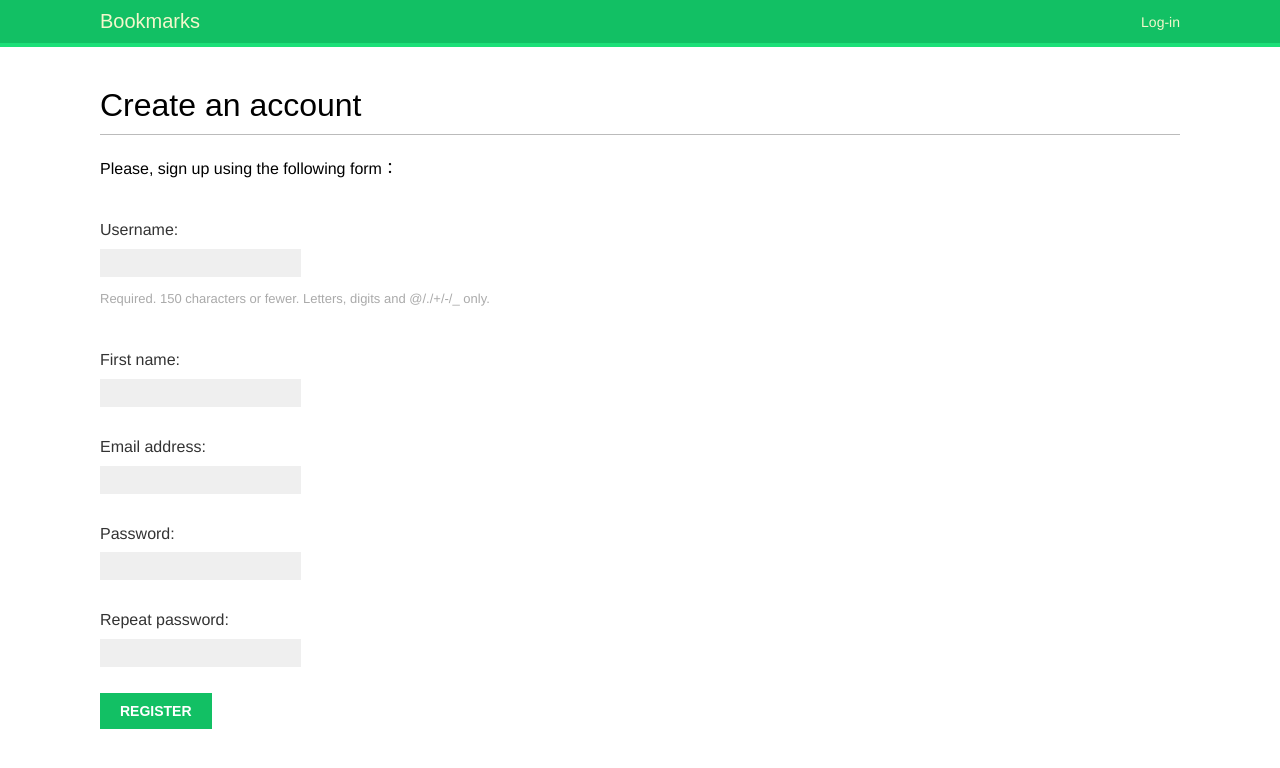
After one commit to yutzuochen/socialMedia, a Django app: page /account/register/ in a window 1280 px wide. The commit adds this page. Shown: the top 768 px of the page. Run offline with Django 3.2, Linux system fonts and the light colour scheme; some web fonts are replaced.

Commit message:
make user able to create an account

```diff
--- a/account/forms.py
+++ b/account/forms.py
@@ -1,6 +1,22 @@
 from django import forms
+from django.contrib.auth.models import User
 
 class LoginForm(forms.Form):
 	username = forms.CharField()
 	password = forms.CharField(widget=forms.PasswordInput)
 	#password = forms.CharField()
+
+class UserRegistrationForm(forms.ModelForm):
+	password = forms.CharField(label='Password',
+															widget=forms.PasswordInput)
+	password2 = forms.CharField(label='Repeat password',
+															widget=forms.PasswordInput)
+	class Meta:
+		model = User
+		fields = ('username', 'first_name', 'email')
+
+	def clean_password2(self):
+		cd = self.cleaned_data
+		if cd['password'] != cd['password2']:
+			raise forms.ValidationError('Passwords don\'t match.')
+		return cd['password2']
--- /dev/null
+++ b/account/templates/account/register.html
@@ -0,0 +1,15 @@
+{% extends 'base.html' %}
+
+{% block title %}
+Create an account
+{% endblock %}
+
+{% block content %}
+<h1>Create an account</h1>
+    <p>Please, sign up using the following form：</p>
+		<form action="." method="post" novalidate>
+		{{ user_form.as_p }}
+		{% csrf_token %}
+		<p><input type="submit" value="Register"></p>
+		</form>
+{% endblock %}
--- a/account/templates/base.html
+++ b/account/templates/base.html
@@ -1,4 +1,5 @@
 {% load staticfiles %}
+
 <!DOCTYPE html>
 <html>
 <head>
@@ -26,7 +27,7 @@
 		Hello {{ request.user.first_name }},
 		<a href="{% url "logout" %}">Logout</a>
 		{% else %}
-		<a href="{% url "login" %}">Log-indeer</a>
+		<a href="{% url "login" %}">Log-in</a>
 		{% endif %}
 		</span>
 
--- a/account/urls.py
+++ b/account/urls.py
@@ -1,9 +1,9 @@
-from django.urls import path
+from django.urls import path, include
 from django.contrib.auth import views as auth_views
 from . import views
 
 urlpatterns = [
-    #path('login/', views.user_login, name='login'),
+		#path('login/', views.user_login, name='login'),
 		path('login/',auth_views.LoginView.as_view(),name='login'),
 		path('logout/',auth_views.LogoutView.as_view(),name='logout'),
 		path('', views.dashboard, name='dashboard'),
@@ -18,4 +18,7 @@ urlpatterns = [
 		path('reset/<uidb64>/<token>/', auth_views.PasswordResetConfirmView.as_view(), name='password_reset_confirm'),
 		path('reset/done/', auth_views.PasswordResetCompleteView.as_view(), name='password_reset_complete'),
 
+		path('', include('django.contrib.auth.urls')),
+
+		path('register/', views.register, name='register'),
 ]
--- a/account/views.py
+++ b/account/views.py
@@ -1,7 +1,7 @@
 from django.http import HttpResponse
 from django.shortcuts import render
 from django.contrib.auth import authenticate, login
-from .forms import LoginForm
+from .forms import LoginForm, UserRegistrationForm
 from django.contrib.auth.decorators import login_required
 
 
@@ -31,3 +31,23 @@ def dashboard(request):
 	return render(request,
 			         	'account/dashboard.html',
 								{'section': 'dashboard'})
+
+
+def register(request):
+	if request.method == 'POST':
+		user_form = UserRegistrationForm(request.POST)
+		if user_form.is_valid():
+			# Create a new user object but avoid saving it yet
+			new_user = user_form.save(commit=False)
+			# Set the chosen password
+			new_user.set_password(user_form.cleaned_data['password'])
+			# Save the User object
+			new_user.save()
+			return render(request,
+										'account/register_done.html',
+										{'new_user': new_user})
+	else:
+		user_form = UserRegistrationForm()
+	return render(request,
+	'account/register.html',
+	{'user_form': user_form})
```
Also changed, not shown: account/templates/account/register_done.html (added, +10 -0 lines), db.sqlite3, 1 other file.
